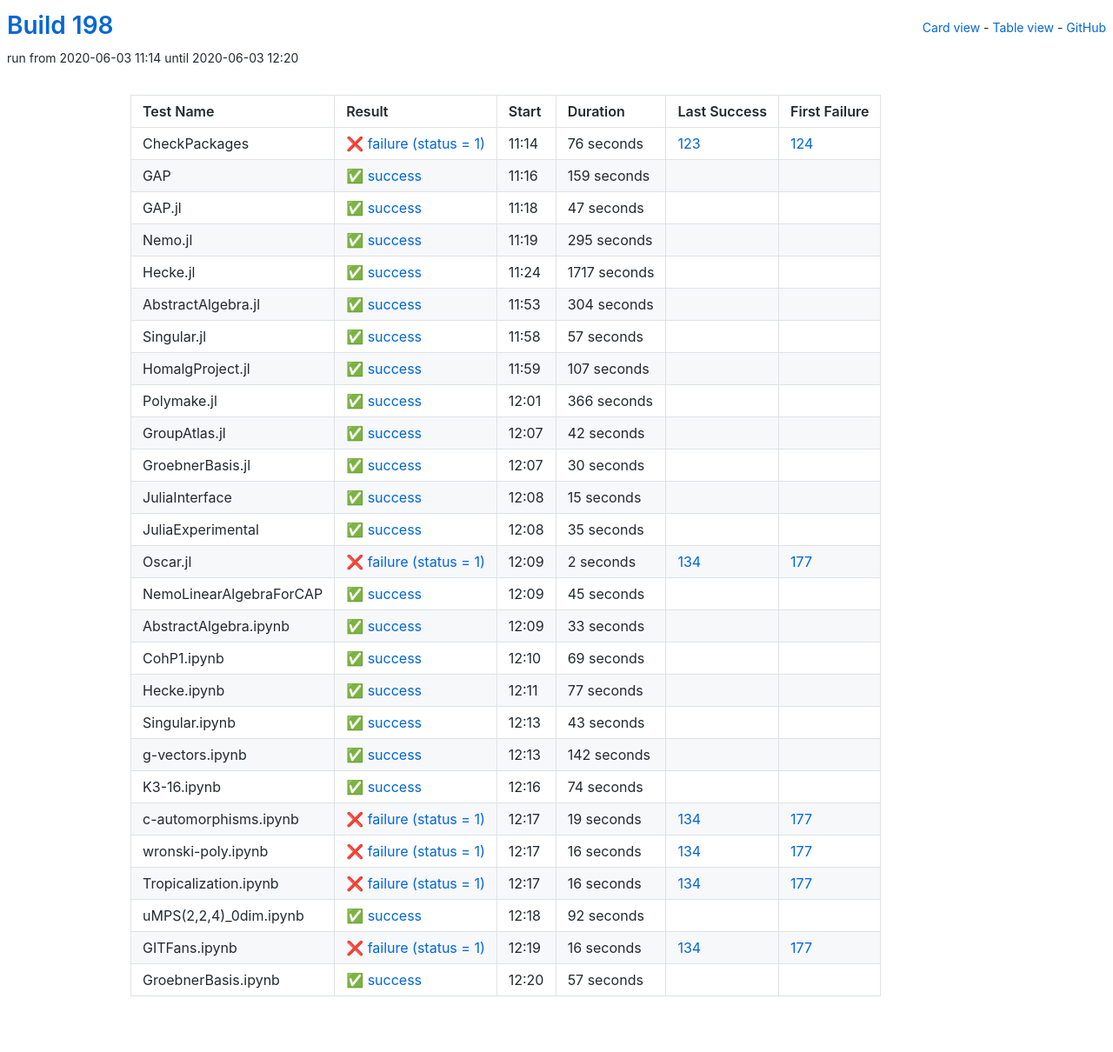
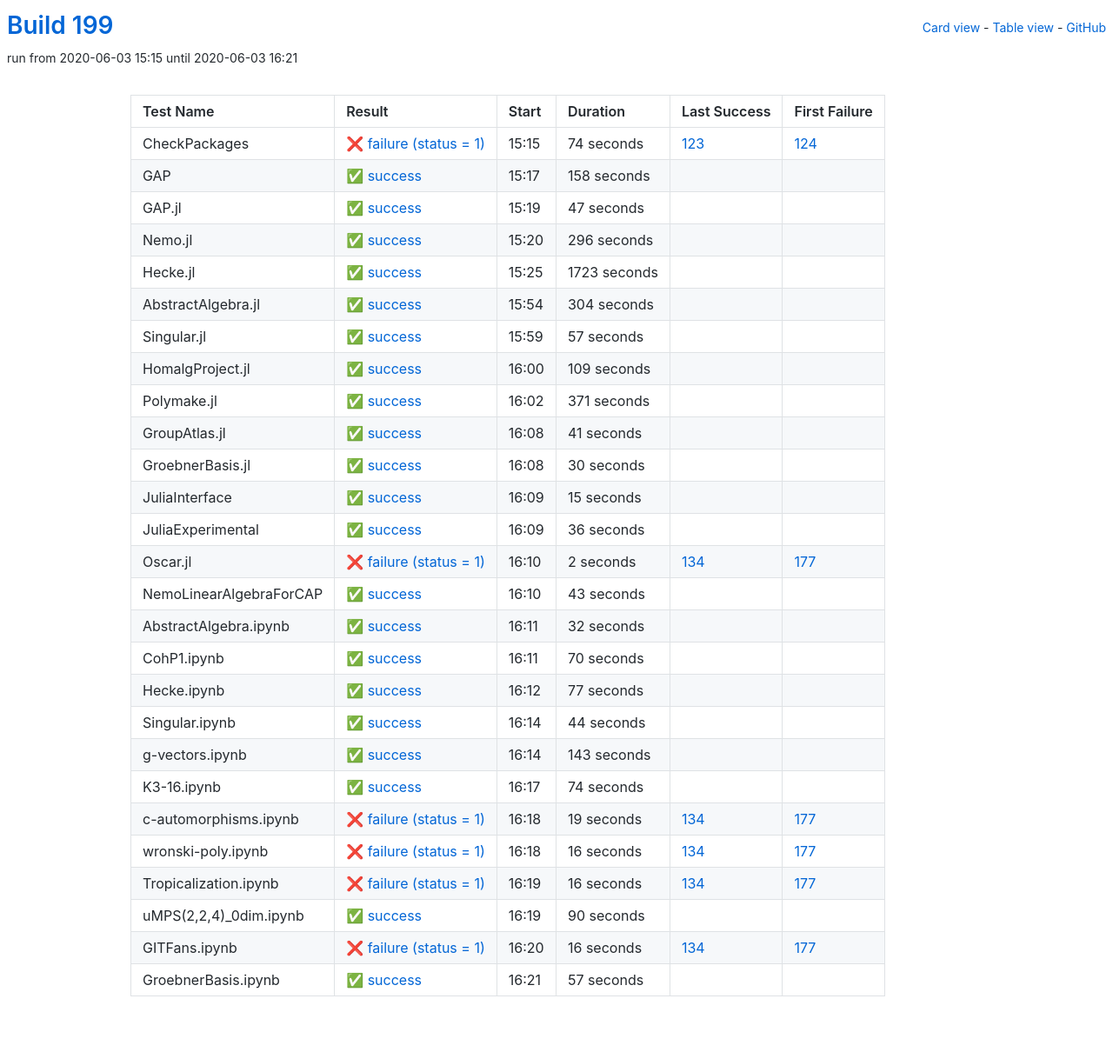
Before and after one commit to oscar-system/oscar-ci-status-stable, a Jekyll site: the page built from table.html, in a window 1280 px wide. Shown: the whole page at 87% size. Built offline with Jekyll 4.4.1, drawn with Linux system fonts in a browser that asks for light colours.

Commit message:
Build 199

```diff
--- a/_data/ci.yml
+++ b/_data/ci.yml
@@ -1,29 +1,29 @@
-build: 198
-build_url: https://oscarci.mathematik.uni-kl.de/job/oscar-stable/198/
+build: 199
+build_url: https://oscarci.mathematik.uni-kl.de/job/oscar-stable/199/
 job: oscar-stable
 tests:
-- duration: 76
+- duration: 74
   exitcode: 1
   first_failure: 124
   first_failure_url: https://oscarci.mathematik.uni-kl.de/job/oscar-stable/124/
   id: checkpackages
   last_success: 123
   last_success_url: https://oscarci.mathematik.uni-kl.de/job/oscar-stable/123/
-  log: https://oscarci.mathematik.uni-kl.de/job/oscar-stable/198/artifact/logs/build-198/CheckPackages.log
+  log: https://oscarci.mathematik.uni-kl.de/job/oscar-stable/199/artifact/logs/build-199/CheckPackages.log
   name: CheckPackages
-  start: 2020-06-03 11:14
+  start: 2020-06-03 15:15
   status: failure
   success: false
-- duration: 159
+- duration: 158
   exitcode: 0
   first_failure: false
   first_failure_url: null
   id: gap
   last_success: false
   last_success_url: null
-  log: https://oscarci.mathematik.uni-kl.de/job/oscar-stable/198/artifact/logs/build-198/GAP.log
+  log: https://oscarci.mathematik.uni-kl.de/job/oscar-stable/199/artifact/logs/build-199/GAP.log
   name: GAP
-  start: 2020-06-03 11:16
+  start: 2020-06-03 15:17
   status: success
   success: true
 - duration: 47
@@ -33,33 +33,33 @@ tests:
   id: gap-jl
   last_success: false
   last_success_url: null
-  log: https://oscarci.mathematik.uni-kl.de/job/oscar-stable/198/artifact/logs/build-198/GAP.jl.log
+  log: https://oscarci.mathematik.uni-kl.de/job/oscar-stable/199/artifact/logs/build-199/GAP.jl.log
   name: GAP.jl
-  start: 2020-06-03 11:18
+  start: 2020-06-03 15:19
   status: success
   success: true
-- duration: 295
+- duration: 296
   exitcode: 0
   first_failure: false
   first_failure_url: null
   id: nemo-jl
   last_success: false
   last_success_url: null
-  log: https://oscarci.mathematik.uni-kl.de/job/oscar-stable/198/artifact/logs/build-198/Nemo.jl.log
+  log: https://oscarci.mathematik.uni-kl.de/job/oscar-stable/199/artifact/logs/build-199/Nemo.jl.log
   name: Nemo.jl
-  start: 2020-06-03 11:19
+  start: 2020-06-03 15:20
   status: success
   success: true
-- duration: 1717
+- duration: 1723
   exitcode: 0
   first_failure: false
   first_failure_url: null
   id: hecke-jl
   last_success: false
   last_success_url: null
-  log: https://oscarci.mathematik.uni-kl.de/job/oscar-stable/198/artifact/logs/build-198/Hecke.jl.log
+  log: https://oscarci.mathematik.uni-kl.de/job/oscar-stable/199/artifact/logs/build-199/Hecke.jl.log
   name: Hecke.jl
-  start: 2020-06-03 11:24
+  start: 2020-06-03 15:25
   status: success
   success: true
 - duration: 304
@@ -69,9 +69,9 @@ tests:
   id: abstractalgebra-jl
   last_success: false
   last_success_url: null
-  log: https://oscarci.mathematik.uni-kl.de/job/oscar-stable/198/artifact/logs/build-198/AbstractAlgebra.jl.log
+  log: https://oscarci.mathematik.uni-kl.de/job/oscar-stable/199/artifact/logs/build-199/AbstractAlgebra.jl.log
   name: AbstractAlgebra.jl
-  start: 2020-06-03 11:53
+  start: 2020-06-03 15:54
   status: success
   success: true
 - duration: 57
@@ -81,45 +81,45 @@ tests:
   id: singular-jl
   last_success: false
   last_success_url: null
-  log: https://oscarci.mathematik.uni-kl.de/job/oscar-stable/198/artifact/logs/build-198/Singular.jl.log
+  log: https://oscarci.mathematik.uni-kl.de/job/oscar-stable/199/artifact/logs/build-199/Singular.jl.log
   name: Singular.jl
-  start: 2020-06-03 11:58
+  start: 2020-06-03 15:59
   status: success
   success: true
-- duration: 107
+- duration: 109
   exitcode: 0
   first_failure: false
   first_failure_url: null
   id: homalgproject-jl
   last_success: false
   last_success_url: null
-  log: https://oscarci.mathematik.uni-kl.de/job/oscar-stable/198/artifact/logs/build-198/HomalgProject.jl.log
+  log: https://oscarci.mathematik.uni-kl.de/job/oscar-stable/199/artifact/logs/build-199/HomalgProject.jl.log
   name: HomalgProject.jl
-  start: 2020-06-03 11:59
+  start: 2020-06-03 16:00
   status: success
   success: true
-- duration: 366
+- duration: 371
   exitcode: 0
   first_failure: false
   first_failure_url: null
   id: polymake-jl
   last_success: false
   last_success_url: null
-  log: https://oscarci.mathematik.uni-kl.de/job/oscar-stable/198/artifact/logs/build-198/Polymake.jl.log
+  log: https://oscarci.mathematik.uni-kl.de/job/oscar-stable/199/artifact/logs/build-199/Polymake.jl.log
   name: Polymake.jl
-  start: 2020-06-03 12:01
+  start: 2020-06-03 16:02
   status: success
   success: true
-- duration: 42
+- duration: 41
   exitcode: 0
   first_failure: false
   first_failure_url: null
   id: groupatlas-jl
   last_success: false
   last_success_url: null
-  log: https://oscarci.mathematik.uni-kl.de/job/oscar-stable/198/artifact/logs/build-198/GroupAtlas.jl.log
+  log: https://oscarci.mathematik.uni-kl.de/job/oscar-stable/199/artifact/logs/build-199/GroupAtlas.jl.log
   name: GroupAtlas.jl
-  start: 2020-06-03 12:07
+  start: 2020-06-03 16:08
   status: success
   success: true
 - duration: 30
@@ -129,9 +129,9 @@ tests:
   id: groebnerbasis-jl
   last_success: false
   last_success_url: null
-  log: https://oscarci.mathematik.uni-kl.de/job/oscar-stable/198/artifact/logs/build-198/GroebnerBasis.jl.log
+  log: https://oscarci.mathematik.uni-kl.de/job/oscar-stable/199/artifact/logs/build-199/GroebnerBasis.jl.log
   name: GroebnerBasis.jl
-  start: 2020-06-03 12:07
+  start: 2020-06-03 16:08
   status: success
   success: true
 - duration: 15
@@ -141,21 +141,21 @@ tests:
   id: juliainterface
   last_success: false
   last_success_url: null
-  log: https://oscarci.mathematik.uni-kl.de/job/oscar-stable/198/artifact/logs/build-198/JuliaInterface.log
+  log: https://oscarci.mathematik.uni-kl.de/job/oscar-stable/199/artifact/logs/build-199/JuliaInterface.log
   name: JuliaInterface
-  start: 2020-06-03 12:08
+  start: 2020-06-03 16:09
   status: success
   success: true
-- duration: 35
+- duration: 36
   exitcode: 0
   first_failure: false
   first_failure_url: null
   id: juliaexperimental
   last_success: false
   last_success_url: null
-  log: https://oscarci.mathematik.uni-kl.de/job/oscar-stable/198/artifact/logs/build-198/JuliaExperimental.log
+  log: https://oscarci.mathematik.uni-kl.de/job/oscar-stable/199/artifact/logs/build-199/JuliaExperimental.log
   name: JuliaExperimental
-  start: 2020-06-03 12:08
+  start: 2020-06-03 16:09
   status: success
   success: true
 - duration: 2
@@ -165,45 +165,45 @@ tests:
   id: oscar-jl
   last_success: 134
   last_success_url: https://oscarci.mathematik.uni-kl.de/job/oscar-stable/134/
-  log: https://oscarci.mathematik.uni-kl.de/job/oscar-stable/198/artifact/logs/build-198/Oscar.jl.log
+  log: https://oscarci.mathematik.uni-kl.de/job/oscar-stable/199/artifact/logs/build-199/Oscar.jl.log
   name: Oscar.jl
-  start: 2020-06-03 12:09
+  start: 2020-06-03 16:10
   status: failure
   success: false
-- duration: 45
+- duration: 43
   exitcode: 0
   first_failure: false
   first_failure_url: null
   id: nemolinearalgebraforcap
   last_success: false
   last_success_url: null
-  log: https://oscarci.mathematik.uni-kl.de/job/oscar-stable/198/artifact/logs/build-198/NemoLinearAlgebraForCAP.log
+  log: https://oscarci.mathematik.uni-kl.de/job/oscar-stable/199/artifact/logs/build-199/NemoLinearAlgebraForCAP.log
   name: NemoLinearAlgebraForCAP
-  start: 2020-06-03 12:09
+  start: 2020-06-03 16:10
   status: success
   success: true
-- duration: 33
+- duration: 32
   exitcode: 0
   first_failure: false
   first_failure_url: null
   id: abstractalgebra-ipynb
   last_success: false
   last_success_url: null
-  log: https://oscarci.mathematik.uni-kl.de/job/oscar-stable/198/artifact/logs/build-198/AbstractAlgebra.ipynb.log
+  log: https://oscarci.mathematik.uni-kl.de/job/oscar-stable/199/artifact/logs/build-199/AbstractAlgebra.ipynb.log
   name: AbstractAlgebra.ipynb
-  start: 2020-06-03 12:09
+  start: 2020-06-03 16:11
   status: success
   success: true
-- duration: 69
+- duration: 70
   exitcode: 0
   first_failure: false
   first_failure_url: null
   id: cohp1-ipynb
   last_success: false
   last_success_url: null
-  log: https://oscarci.mathematik.uni-kl.de/job/oscar-stable/198/artifact/logs/build-198/CohP1.ipynb.log
+  log: https://oscarci.mathematik.uni-kl.de/job/oscar-stable/199/artifact/logs/build-199/CohP1.ipynb.log
   name: CohP1.ipynb
-  start: 2020-06-03 12:10
+  start: 2020-06-03 16:11
   status: success
   success: true
 - duration: 77
@@ -213,33 +213,33 @@ tests:
   id: hecke-ipynb
   last_success: false
   last_success_url: null
-  log: https://oscarci.mathematik.uni-kl.de/job/oscar-stable/198/artifact/logs/build-198/Hecke.ipynb.log
+  log: https://oscarci.mathematik.uni-kl.de/job/oscar-stable/199/artifact/logs/build-199/Hecke.ipynb.log
   name: Hecke.ipynb
-  start: 2020-06-03 12:11
+  start: 2020-06-03 16:12
   status: success
   success: true
-- duration: 43
+- duration: 44
   exitcode: 0
   first_failure: false
   first_failure_url: null
   id: singular-ipynb
   last_success: false
   last_success_url: null
-  log: https://oscarci.mathematik.uni-kl.de/job/oscar-stable/198/artifact/logs/build-198/Singular.ipynb.log
+  log: https://oscarci.mathematik.uni-kl.de/job/oscar-stable/199/artifact/logs/build-199/Singular.ipynb.log
   name: Singular.ipynb
-  start: 2020-06-03 12:13
+  start: 2020-06-03 16:14
   status: success
   success: true
-- duration: 142
+- duration: 143
   exitcode: 0
   first_failure: false
   first_failure_url: null
   id: g-vectors-ipynb
   last_success: false
   last_success_url: null
-  log: https://oscarci.mathematik.uni-kl.de/job/oscar-stable/198/artifact/logs/build-198/g-vectors.ipynb.log
+  log: https://oscarci.mathematik.uni-kl.de/job/oscar-stable/199/artifact/logs/build-199/g-vectors.ipynb.log
   name: g-vectors.ipynb
-  start: 2020-06-03 12:13
+  start: 2020-06-03 16:14
   status: success
   success: true
 - duration: 74
@@ -249,9 +249,9 @@ tests:
   id: k3-16-ipynb
   last_success: false
   last_success_url: null
-  log: https://oscarci.mathematik.uni-kl.de/job/oscar-stable/198/artifact/logs/build-198/K3-16.ipynb.log
+  log: https://oscarci.mathematik.uni-kl.de/job/oscar-stable/199/artifact/logs/build-199/K3-16.ipynb.log
   name: K3-16.ipynb
-  start: 2020-06-03 12:16
+  start: 2020-06-03 16:17
   status: success
   success: true
 - duration: 19
@@ -261,9 +261,9 @@ tests:
   id: c-automorphisms-ipynb
   last_success: 134
   last_success_url: https://oscarci.mathematik.uni-kl.de/job/oscar-stable/134/
-  log: https://oscarci.mathematik.uni-kl.de/job/oscar-stable/198/artifact/logs/build-198/c-automorphisms.ipynb.log
+  log: https://oscarci.mathematik.uni-kl.de/job/oscar-stable/199/artifact/logs/build-199/c-automorphisms.ipynb.log
   name: c-automorphisms.ipynb
-  start: 2020-06-03 12:17
+  start: 2020-06-03 16:18
   status: failure
   success: false
 - duration: 16
@@ -273,9 +273,9 @@ tests:
   id: wronski-poly-ipynb
   last_success: 134
   last_success_url: https://oscarci.mathematik.uni-kl.de/job/oscar-stable/134/
-  log: https://oscarci.mathematik.uni-kl.de/job/oscar-stable/198/artifact/logs/build-198/wronski-poly.ipynb.log
+  log: https://oscarci.mathematik.uni-kl.de/job/oscar-stable/199/artifact/logs/build-199/wronski-poly.ipynb.log
   name: wronski-poly.ipynb
-  start: 2020-06-03 12:17
+  start: 2020-06-03 16:18
   status: failure
   success: false
 - duration: 16
@@ -285,21 +285,21 @@ tests:
   id: tropicalization-ipynb
   last_success: 134
   last_success_url: https://oscarci.mathematik.uni-kl.de/job/oscar-stable/134/
-  log: https://oscarci.mathematik.uni-kl.de/job/oscar-stable/198/artifact/logs/build-198/Tropicalization.ipynb.log
+  log: https://oscarci.mathematik.uni-kl.de/job/oscar-stable/199/artifact/logs/build-199/Tropicalization.ipynb.log
   name: Tropicalization.ipynb
-  start: 2020-06-03 12:17
+  start: 2020-06-03 16:19
   status: failure
   success: false
-- duration: 92
+- duration: 90
   exitcode: 0
   first_failure: false
   first_failure_url: null
   id: umps-2-2-4-0dim-ipynb
   last_success: false
   last_success_url: null
-  log: https://oscarci.mathematik.uni-kl.de/job/oscar-stable/198/artifact/logs/build-198/uMPS-2-2-4-_0dim.ipynb.log
+  log: https://oscarci.mathematik.uni-kl.de/job/oscar-stable/199/artifact/logs/build-199/uMPS-2-2-4-_0dim.ipynb.log
   name: uMPS(2,2,4)_0dim.ipynb
-  start: 2020-06-03 12:18
+  start: 2020-06-03 16:19
   status: success
   success: true
 - duration: 16
@@ -309,9 +309,9 @@ tests:
   id: gitfans-ipynb
   last_success: 134
   last_success_url: https://oscarci.mathematik.uni-kl.de/job/oscar-stable/134/
-  log: https://oscarci.mathematik.uni-kl.de/job/oscar-stable/198/artifact/logs/build-198/GITFans.ipynb.log
+  log: https://oscarci.mathematik.uni-kl.de/job/oscar-stable/199/artifact/logs/build-199/GITFans.ipynb.log
   name: GITFans.ipynb
-  start: 2020-06-03 12:19
+  start: 2020-06-03 16:20
   status: failure
   success: false
 - duration: 57
@@ -321,8 +321,8 @@ tests:
   id: groebnerbasis-ipynb
   last_success: false
   last_success_url: null
-  log: https://oscarci.mathematik.uni-kl.de/job/oscar-stable/198/artifact/logs/build-198/GroebnerBasis.ipynb.log
+  log: https://oscarci.mathematik.uni-kl.de/job/oscar-stable/199/artifact/logs/build-199/GroebnerBasis.ipynb.log
   name: GroebnerBasis.ipynb
-  start: 2020-06-03 12:20
+  start: 2020-06-03 16:21
   status: success
   success: true
```
Also changed, not shown: README.md.
